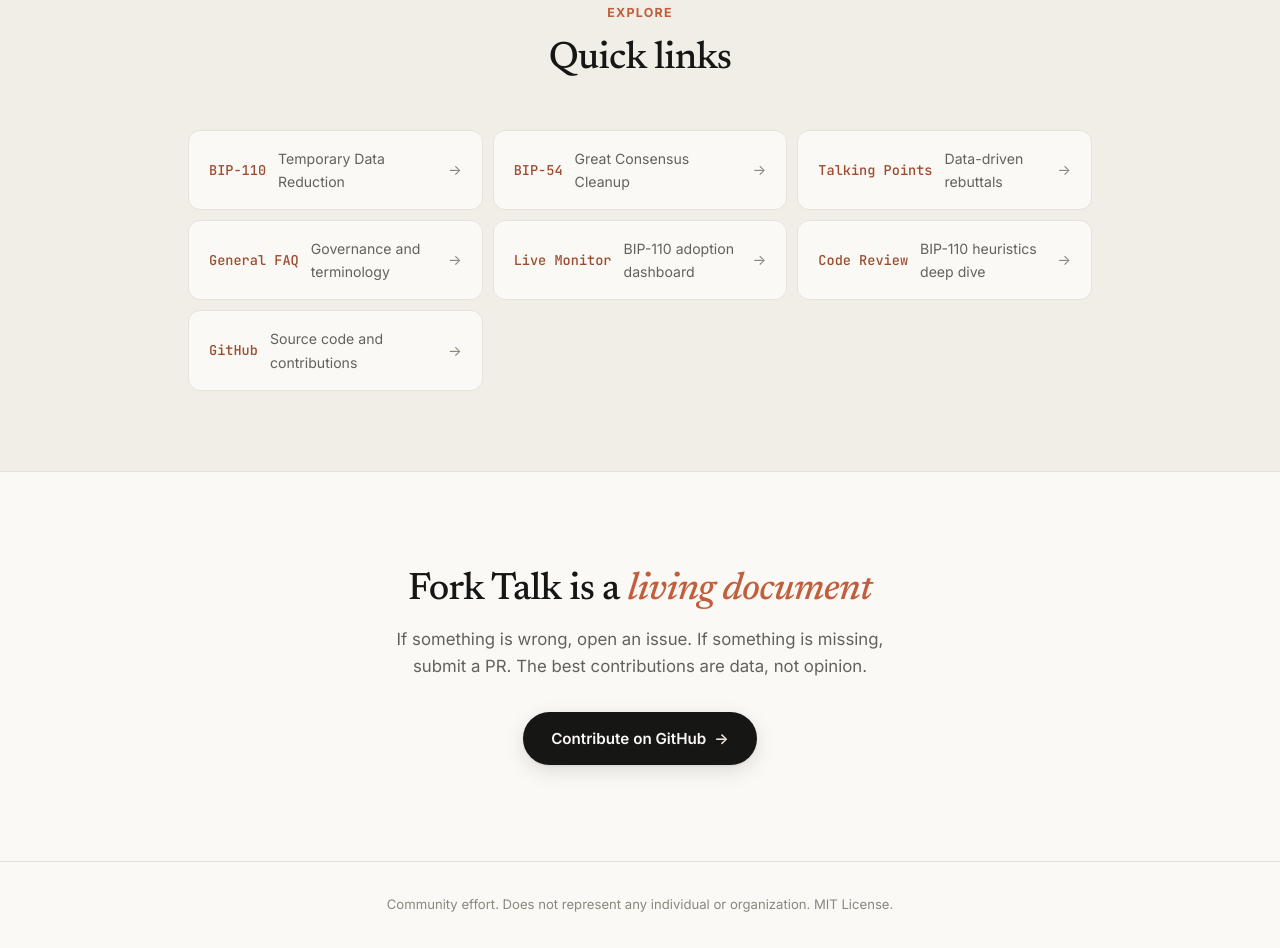
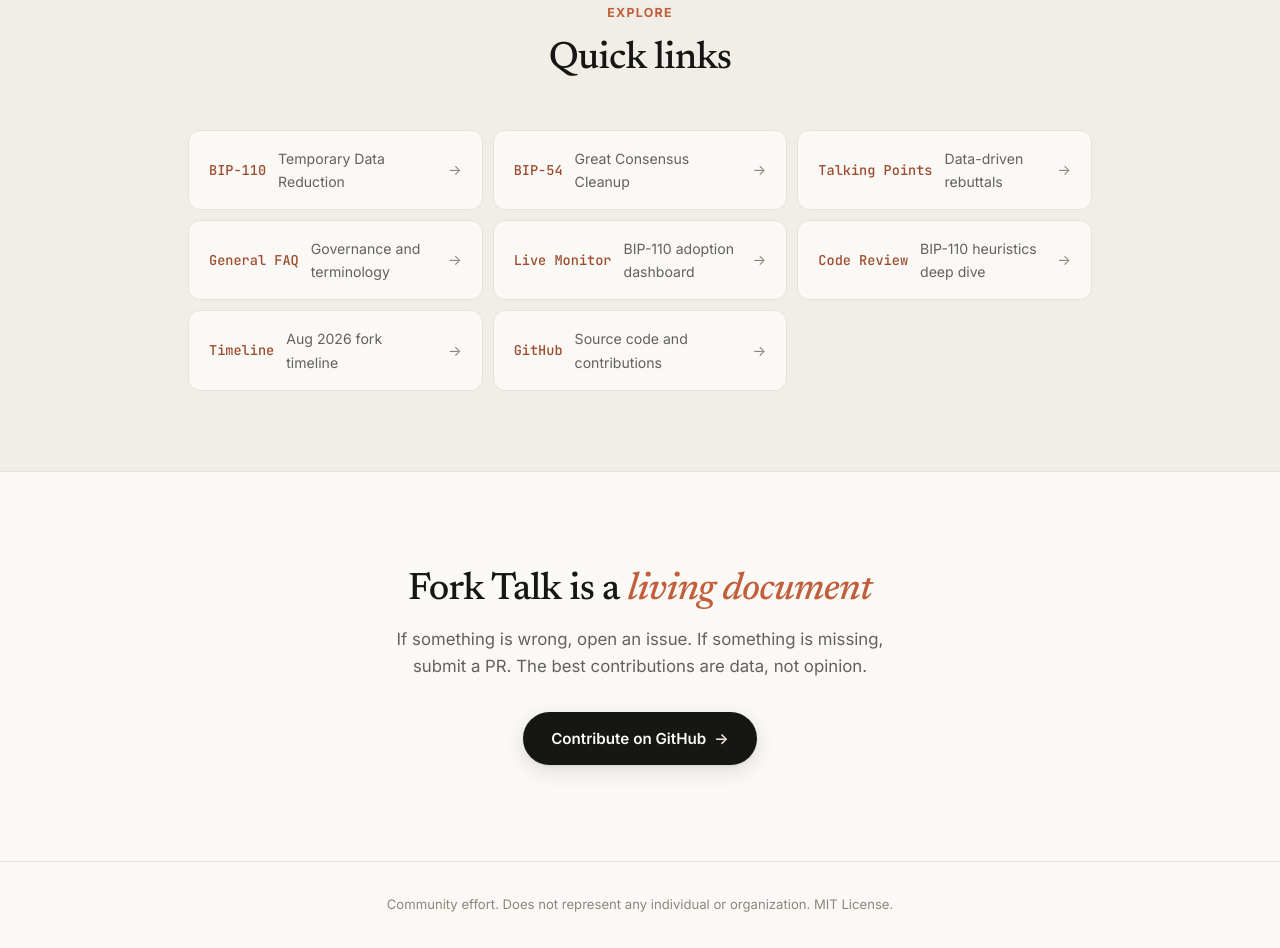
Before and after one commit to fork-talk/fork-talk.github.io, a plain HTML site: page index.html in a window 1280 px wide. Shown: the part 2067-3015 px from the top of the page. Drawn offline with Linux system fonts and the light colour scheme.

Commit message:
Add timeline quick link to landing page

```diff
--- a/index.html
+++ b/index.html
@@ -182,6 +182,11 @@
           <span class="qlink-desc">BIP-110 heuristics deep dive</span>
           <span class="arr">&rarr;</span>
         </a>
+        <a href="/faq/timeline.html" class="qlink reveal">
+          <span class="qlink-label">Timeline</span>
+          <span class="qlink-desc">Aug 2026 fork timeline</span>
+          <span class="arr">&rarr;</span>
+        </a>
         <a href="https://github.com/fork-talk" class="qlink reveal">
           <span class="qlink-label">GitHub</span>
           <span class="qlink-desc">Source code and contributions</span>
```
